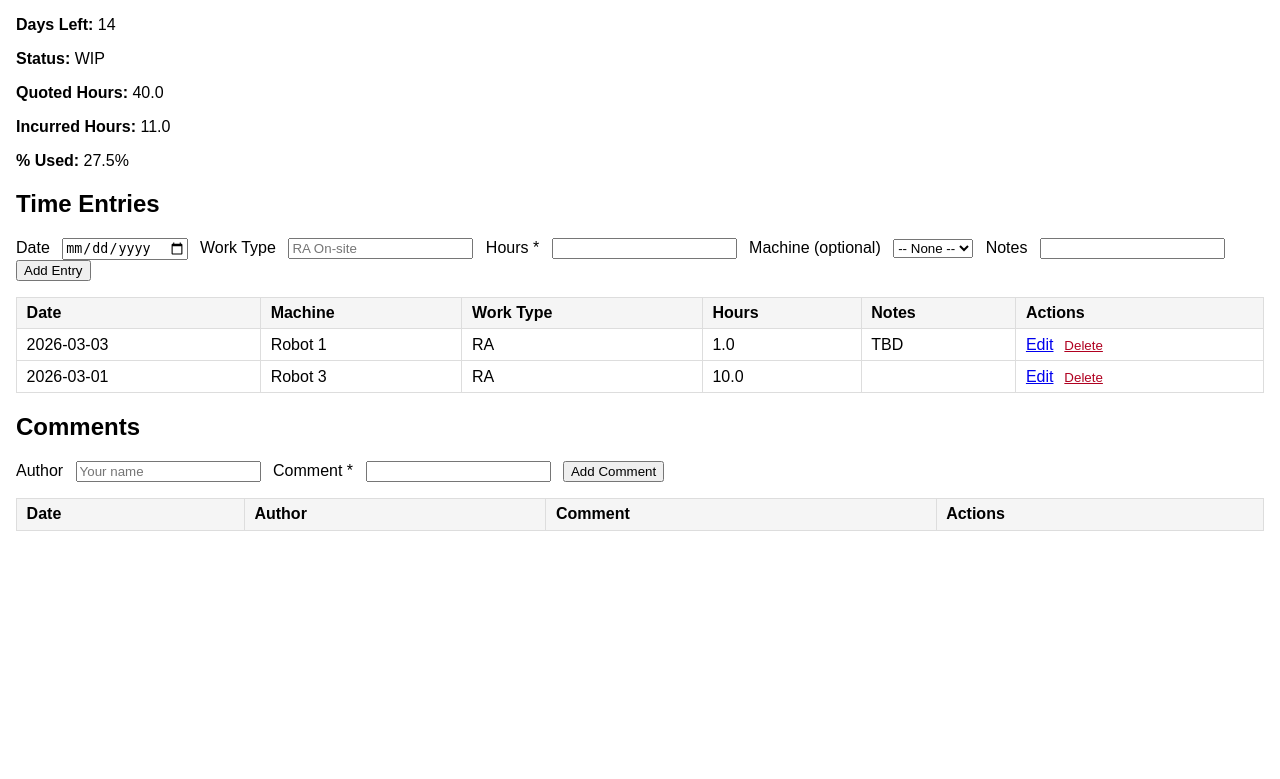
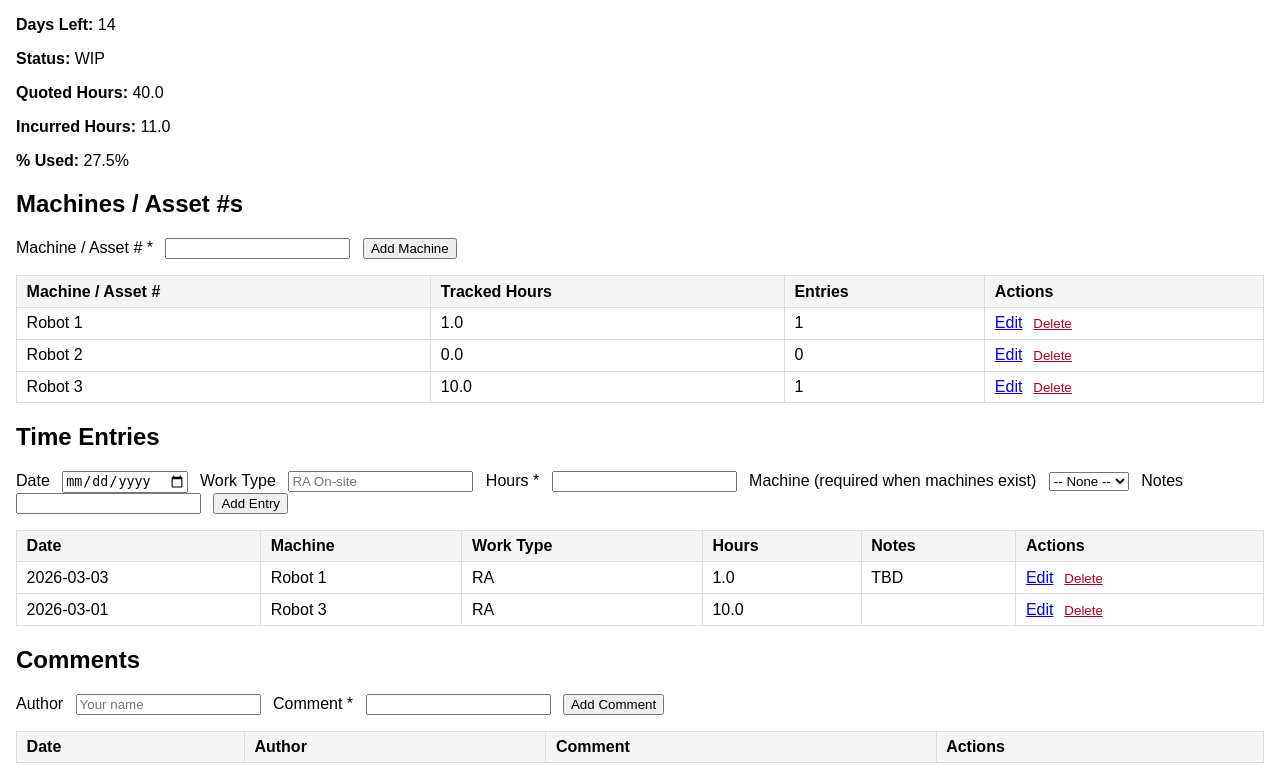
Before and after one commit to AdashAZ/Project-Tracker, a Flask app: page /projects/3 in a window 1280 px wide. Shown: the part 466-1245 px from the top of the page. Before the commit the page ends 997 px from the top, so only its background shows below. Run offline with Flask 3, Linux system fonts and the light colour scheme; lists and menus that the app fills with data are empty.

Commit message:
Added time per machine or asset # tracking in project detail page.

```diff
--- a/app.py
+++ b/app.py
@@ -61,6 +61,15 @@ def create_app():
             return None, "Invalid machine selection."
         return machine.id, None
 
+    def compute_machine_stats(machines, time_entries):
+        machine_hours = {machine.id: 0.0 for machine in machines}
+        machine_entry_counts = {machine.id: 0 for machine in machines}
+        for entry in time_entries:
+            if entry.machine_id in machine_hours:
+                machine_hours[entry.machine_id] += entry.hours or 0.0
+                machine_entry_counts[entry.machine_id] += 1
+        return machine_hours, machine_entry_counts
+
     def get_csrf_token():
         token = session.get("_csrf_token")
         if not token:
@@ -80,10 +89,6 @@ def create_app():
             if not expected or expected != received:
                 flash("Invalid form token. Please try again.", "error")
                 return redirect(request.referrer or url_for("dashboard"))
-
-    # ---------------------------
-    # Routes
-    # ---------------------------
 
     @app.route("/")
     def dashboard():
@@ -153,7 +158,7 @@ def create_app():
     @app.route("/projects/<int:project_id>")
     def project_detail(project_id):
         project = Project.query.get_or_404(project_id)
-        machines = Machine.query.filter_by(project_id=project.id).all()
+        machines = Machine.query.filter_by(project_id=project.id).order_by(Machine.id.asc()).all()
         time_entries = (
             TimeEntry.query.filter_by(project_id=project.id)
             .order_by(TimeEntry.date.desc(), TimeEntry.id.desc())
@@ -167,6 +172,11 @@ def create_app():
 
         total_incurred = sum(te.hours for te in time_entries)
         project.incurred_hours_total = total_incurred
+        machine_hours, machine_entry_counts = compute_machine_stats(machines, time_entries)
+
+        edit_machine_id = request.args.get("edit_machine", type=int)
+        if edit_machine_id and not any(machine.id == edit_machine_id for machine in machines):
+            edit_machine_id = None
 
         edit_time_entry_id = request.args.get("edit_time_entry", type=int)
         if edit_time_entry_id and not any(entry.id == edit_time_entry_id for entry in time_entries):
@@ -182,6 +192,9 @@ def create_app():
             machines=machines,
             time_entries=time_entries,
             comments=comments,
+            machine_hours=machine_hours,
+            machine_entry_counts=machine_entry_counts,
+            edit_machine_id=edit_machine_id,
             edit_time_entry_id=edit_time_entry_id,
             edit_comment_id=edit_comment_id,
         )
@@ -194,6 +207,52 @@ def create_app():
 
         flash("Project deleted successfully.", "success")
         return redirect(url_for("dashboard"))
+
+    @app.route("/projects/<int:project_id>/machines", methods=["POST"])
+    def add_machine(project_id):
+        project = Project.query.get_or_404(project_id)
+        machine_name = (request.form.get("machine_name") or "").strip()
+
+        if not machine_name:
+            flash("Machine / Asset # cannot be empty.", "error")
+            return redirect(url_for("project_detail", project_id=project.id) + "#machines")
+
+        db.session.add(Machine(project_id=project.id, machine_name=machine_name))
+        db.session.commit()
+
+        flash("Machine / Asset # added.", "success")
+        return redirect(url_for("project_detail", project_id=project.id) + "#machines")
+
+    @app.route("/projects/<int:project_id>/machines/<int:machine_id>/update", methods=["POST"])
+    def update_machine(project_id, machine_id):
+        project = Project.query.get_or_404(project_id)
+        machine = Machine.query.filter_by(id=machine_id, project_id=project.id).first_or_404()
+        machine_name = (request.form.get("machine_name") or "").strip()
+
+        if not machine_name:
+            flash("Machine / Asset # cannot be empty.", "error")
+            return redirect(url_for("project_detail", project_id=project.id, edit_machine=machine.id) + "#machines")
+
+        machine.machine_name = machine_name
+        db.session.commit()
+
+        flash("Machine / Asset # updated.", "success")
+        return redirect(url_for("project_detail", project_id=project.id) + "#machines")
+
+    @app.route("/projects/<int:project_id>/machines/<int:machine_id>/delete", methods=["POST"])
+    def delete_machine(project_id, machine_id):
+        project = Project.query.get_or_404(project_id)
+        machine = Machine.query.filter_by(id=machine_id, project_id=project.id).first_or_404()
+
+        # Preserve related records by detaching machine reference before delete.
+        TimeEntry.query.filter_by(project_id=project.id, machine_id=machine.id).update({"machine_id": None})
+        Comment.query.filter_by(project_id=project.id, machine_id=machine.id).update({"machine_id": None})
+
+        db.session.delete(machine)
+        db.session.commit()
+
+        flash("Machine / Asset # deleted.", "success")
+        return redirect(url_for("project_detail", project_id=project.id) + "#machines")
 
     @app.route("/projects/<int:project_id>/status", methods=["POST"])
     def update_project_status(project_id):
@@ -219,9 +278,13 @@ def create_app():
         hours_str = request.form.get("hours")
         machine_id_raw = request.form.get("machine_id")
         notes = request.form.get("notes")
+        has_machines = Machine.query.filter_by(project_id=project.id).count() > 0
 
         if not hours_str:
             flash("Hours are required.", "error")
+            return redirect(url_for("project_detail", project_id=project.id) + "#time-entries")
+        if has_machines and not machine_id_raw:
+            flash("Select a machine / asset # for this time entry.", "error")
             return redirect(url_for("project_detail", project_id=project.id) + "#time-entries")
 
         entry_date = parse_date_input(date_str)
@@ -264,9 +327,13 @@ def create_app():
         hours_str = request.form.get("hours")
         machine_id_raw = request.form.get("machine_id")
         notes = request.form.get("notes")
+        has_machines = Machine.query.filter_by(project_id=project.id).count() > 0
 
         if not hours_str:
             flash("Hours are required.", "error")
+            return redirect(url_for("project_detail", project_id=project.id, edit_time_entry=entry.id) + "#time-entries")
+        if has_machines and not machine_id_raw:
+            flash("Select a machine / asset # for this time entry.", "error")
             return redirect(url_for("project_detail", project_id=project.id, edit_time_entry=entry.id) + "#time-entries")
 
         entry_date = parse_date_input(date_str)
--- a/templates/project_detail.html
+++ b/templates/project_detail.html
@@ -65,12 +65,7 @@
 
     <div class="form-group">
       <label for="due_date">Due Date</label>
-      <input
-        type="date"
-        id="due_date"
-        name="due_date"
-        value="{{ project.due_date.isoformat() if project.due_date else '' }}"
-      >
+      <input type="date" id="due_date" name="due_date" value="{{ project.due_date.isoformat() if project.due_date else '' }}">
     </div>
 
     <div class="form-group">
@@ -85,17 +80,66 @@
 
     <div class="form-group">
       <label for="quoted_hours_total">Quoted Hours (Total)</label>
-      <input
-        type="number"
-        step="0.1"
-        id="quoted_hours_total"
-        name="quoted_hours_total"
-        value="{{ project.quoted_hours_total or 0 }}"
-      >
+      <input type="number" step="0.1" id="quoted_hours_total" name="quoted_hours_total" value="{{ project.quoted_hours_total or 0 }}">
     </div>
 
     <button type="submit">Save Changes</button>
   </form>
+</section>
+
+<section id="machines" class="machines">
+  <h2>Machines / Asset #s</h2>
+
+  <form method="post" action="{{ url_for('add_machine', project_id=project.id) }}">
+    <input type="hidden" name="_csrf_token" value="{{ csrf_token() }}">
+    <div class="form-inline">
+      <label for="machine_name">Machine / Asset # *</label>
+      <input type="text" id="machine_name" name="machine_name" required>
+      <button type="submit">Add Machine</button>
+    </div>
+  </form>
+
+  <table>
+    <thead>
+      <tr>
+        <th>Machine / Asset #</th>
+        <th>Tracked Hours</th>
+        <th>Entries</th>
+        <th>Actions</th>
+      </tr>
+    </thead>
+    <tbody>
+      {% for machine in machines %}
+      <tr>
+        <td>{{ machine.machine_name }}</td>
+        <td>{{ "%.1f"|format(machine_hours.get(machine.id, 0.0)) }}</td>
+        <td>{{ machine_entry_counts.get(machine.id, 0) }}</td>
+        <td class="row-actions">
+          <a href="{{ url_for('project_detail', project_id=project.id, edit_machine=machine.id) }}#machines">Edit</a>
+          <form method="post" action="{{ url_for('delete_machine', project_id=project.id, machine_id=machine.id) }}" onsubmit="return confirm('Delete this machine / asset #? Linked time entries will keep data but lose machine link.');">
+            <input type="hidden" name="_csrf_token" value="{{ csrf_token() }}">
+            <button type="submit" class="btn-link-danger">Delete</button>
+          </form>
+        </td>
+      </tr>
+      {% if edit_machine_id == machine.id %}
+      <tr class="edit-row">
+        <td colspan="4">
+          <form method="post" action="{{ url_for('update_machine', project_id=project.id, machine_id=machine.id) }}">
+            <input type="hidden" name="_csrf_token" value="{{ csrf_token() }}">
+            <div class="form-inline">
+              <label for="edit-machine-name-{{ machine.id }}">Machine / Asset # *</label>
+              <input type="text" id="edit-machine-name-{{ machine.id }}" name="machine_name" value="{{ machine.machine_name }}" required>
+              <button type="submit">Save</button>
+              <a href="{{ url_for('project_detail', project_id=project.id) }}#machines">Cancel</a>
+            </div>
+          </form>
+        </td>
+      </tr>
+      {% endif %}
+      {% endfor %}
+    </tbody>
+  </table>
 </section>
 
 <section id="time-entries" class="time-entries">
@@ -113,7 +157,7 @@
       <label for="hours">Hours *</label>
       <input type="number" step="0.1" id="hours" name="hours" required>
 
-      <label for="machine_id">Machine (optional)</label>
+      <label for="machine_id">Machine (required when machines exist)</label>
       <select id="machine_id" name="machine_id">
         <option value="">-- None --</option>
         {% for machine in machines %}
```
Also changed, not shown: instance/app.db.
